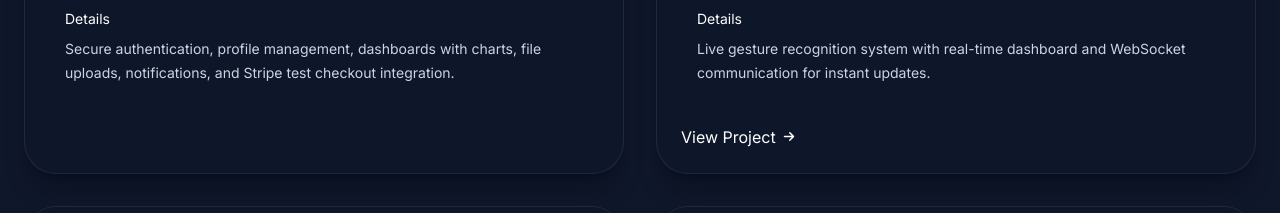
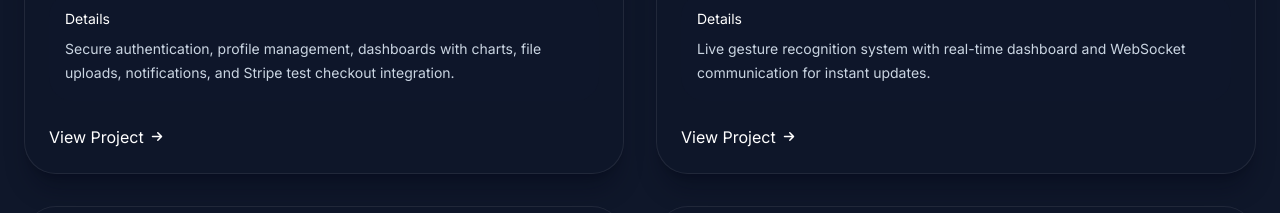
Before and after one commit to jayeshgith/Portfolio_mani, a Next.js app in the folder portfolio/: page / in a window 1280 px wide. Shown: the part 4780-4993 px from the top of the page. Built offline with nearby package versions, Linux system fonts and the light colour scheme.

Commit message:
Add Fabinex live project link

```diff
--- a/portfolio/src/app/components/Projects.tsx
+++ b/portfolio/src/app/components/Projects.tsx
@@ -19,6 +19,7 @@ const projects: Project[] = [
     tech: "Next.js, MongoDB, Stripe, Zod",
     back: "Secure authentication, profile management, dashboards with charts, file uploads, notifications, and Stripe test checkout integration.",
     emoji: "💰",
+    link: "https://fab-inex.vercel.app/",
   },
   {
     title: "Kabaddi Scorecard Automation",
```
